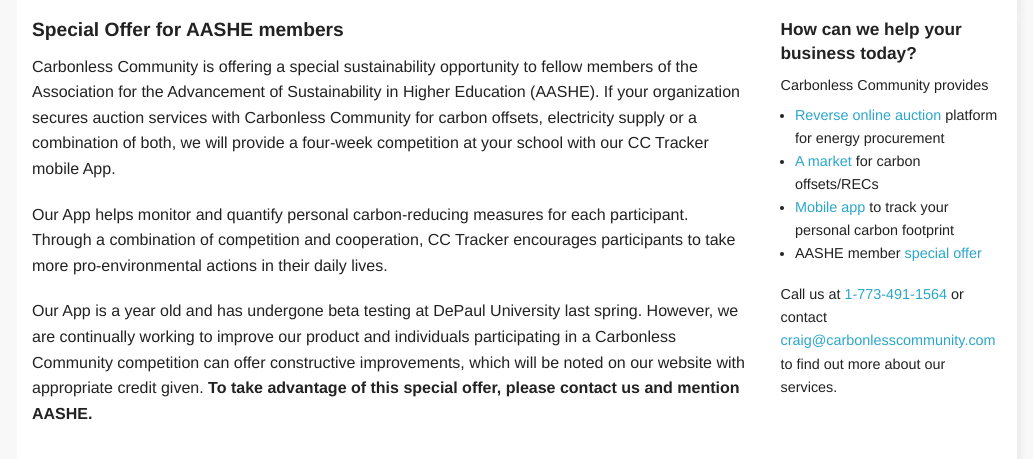
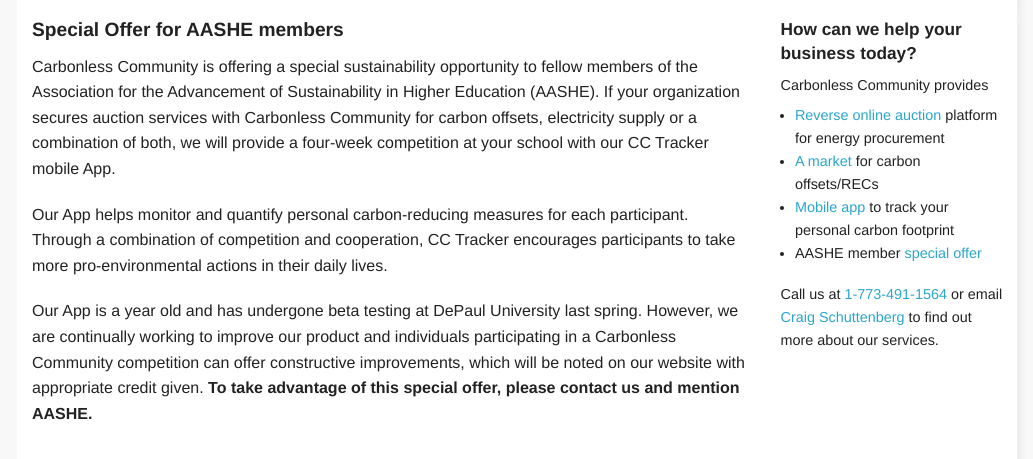
Before and after one commit to CarbonlessCommunity/carbonless-website, a plain HTML site: page aashe.html in a window 1280 px wide. Shown: the part 111-570 px from the top of the page, without its empty margins (123-1156 px from the left). Drawn offline with Linux system fonts and the light colour scheme.

Commit message:
Break words.

```diff
--- a/aashe.html
+++ b/aashe.html
@@ -32,7 +32,7 @@
         <li><a href="app.html">Mobile app</a> to track your personal carbon footprint</li>
         <li>AASHE member <a href="aashe.html">special offer</a></li>
       </ul>
-      <p>Call us at <a href="tel:1-773-491-1564">1-773-491-1564</a> or contact <a href="mailto:crag@carbonlesscommunity.com">craig@carbonlesscommunity.com</a> to find out more about our services.</p>
+      <p>Call us at <a href="tel:1-773-491-1564">1-773-491-1564</a> or email <a href="mailto:crag@carbonlesscommunity.com">Craig Schuttenberg</a> to find out more about our services.</p>
     </div>
   </div>
   <script type="text/javascript">$(document).foundation('orbit', {
```
Also changed, not shown: app.html (+1 -1 lines), auction.html (+1 -1 lines), index.html (+1 -1 lines), market.html (+1 -1 lines).
